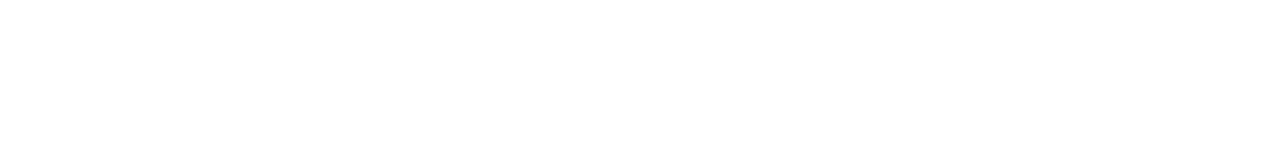
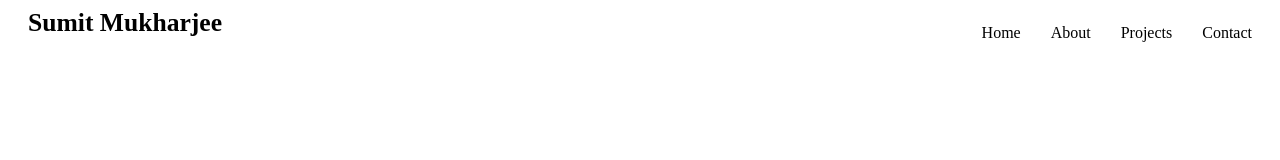
Before and after one commit to sumitscave/portfolio, a plain HTML site: page index.html in a window 1280 px wide. Drawn offline with Linux system fonts and the light colour scheme.

Commit message:
Navbar done

```diff
--- a/index.html
+++ b/index.html
@@ -1,11 +1,30 @@
 <!DOCTYPE html>
 <html lang="en">
+
 <head>
     <meta charset="UTF-8">
     <meta name="viewport" content="width=device-width, initial-scale=1.0">
     <title>Sumit Mukharjee</title>
+    <link rel="stylesheet" href="./styles.css">
 </head>
+
 <body>
+    <!-- Navbar Section Starts -->
+    <nav class="navbar">
+        <div class="company-logo">
+            Sumit Mukharjee
+        </div>
 
+        <div class="list-items">
+            <ul>
+                <li class="a">Home</li>
+                <li class="a">About</li>
+                <li class="a">Projects</li>
+                <li class="a">Contact</li>
+            </ul>
+        </div>
+    </nav>
+    <!-- Navbar Section Ends -->
 </body>
+
 </html>
--- /dev/null
+++ b/styles.css
@@ -0,0 +1,19 @@
+.navbar{
+    display: flex;
+    justify-content: space-between;
+    padding: 0 20px;
+}
+
+.company-logo{
+    font-size: 1.6em;
+    font-weight: bold;
+}
+.list-items ul{
+    display: flex;
+    list-style: none;
+    gap: 30px;
+}
+
+.list-items li{
+    cursor: pointer;
+}
```
